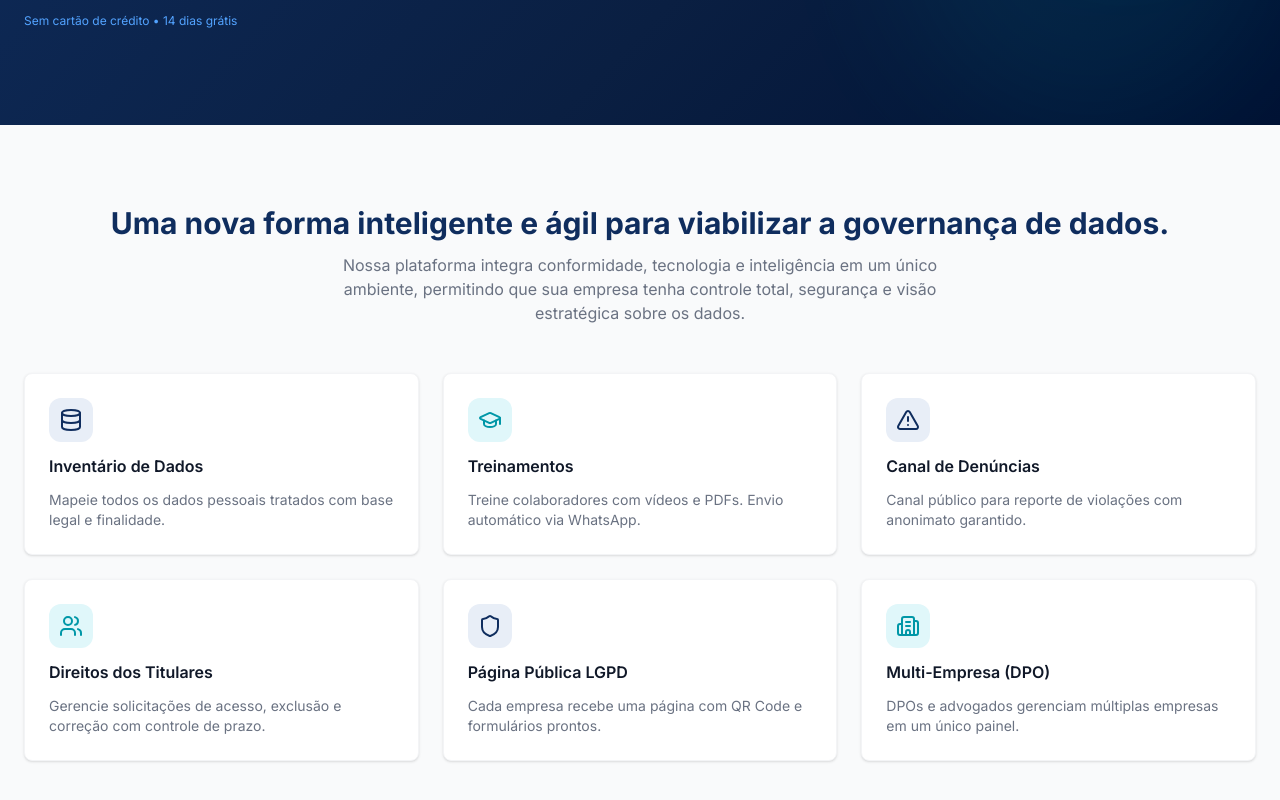
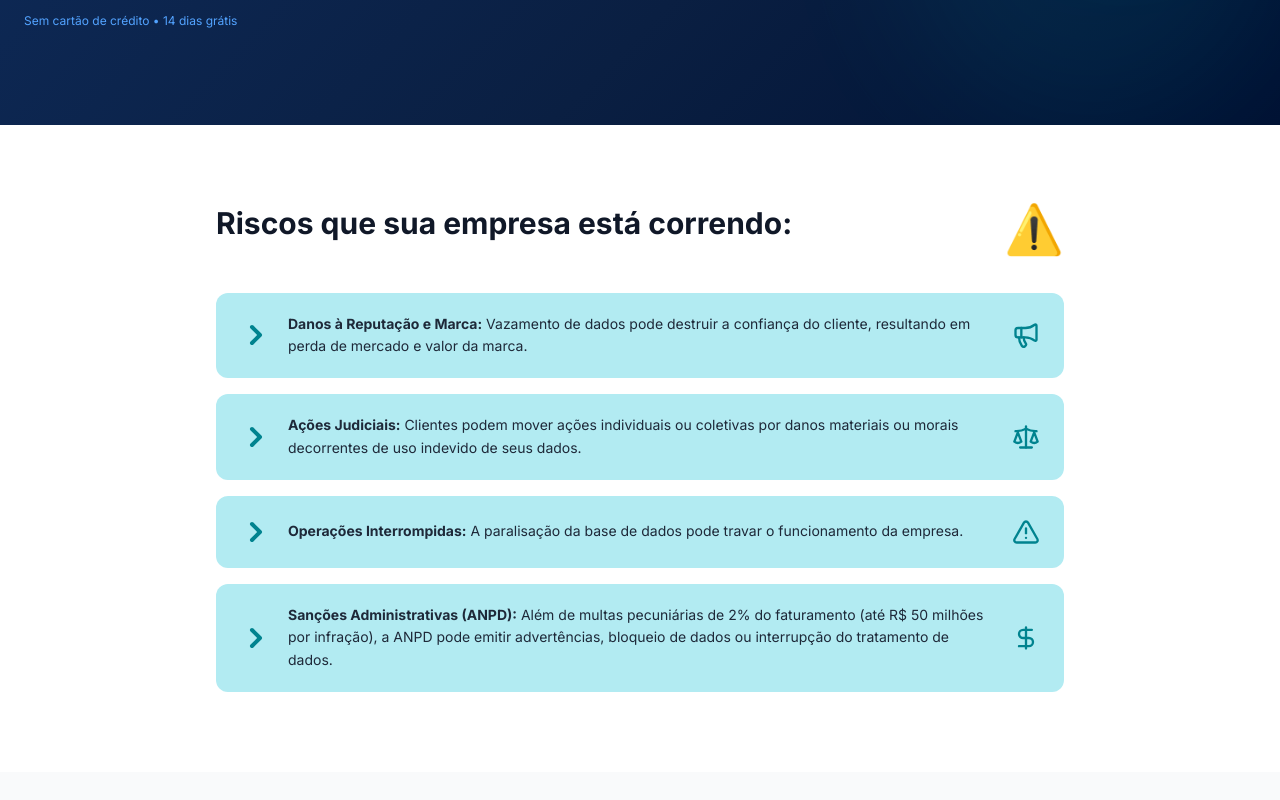
Before and after one commit to omatsudev/lgpd-platform, a Next.js app: page / in a window 1280 px wide. Shown: the part 520-1320 px from the top of the page. Built offline with nearby package versions, Linux system fonts and the light colour scheme.

Commit message:
feat: adicionar seção 'Riscos que sua empresa está correndo' na home

```diff
--- a/app/page.tsx
+++ b/app/page.tsx
@@ -1,6 +1,6 @@
 import Link from 'next/link'
 import Image from 'next/image'
-import { Database, GraduationCap, AlertTriangle, Users, CheckCircle, ArrowRight, Building2, Shield, Lock } from 'lucide-react'
+import { Database, GraduationCap, AlertTriangle, Users, CheckCircle, ArrowRight, Building2, Shield, Lock, Megaphone, Scale, DollarSign, ChevronRight } from 'lucide-react'
 import { Button } from '@/components/ui/button'
 import { Card, CardContent } from '@/components/ui/card'
 
@@ -128,6 +128,54 @@ export default function HomePage() {
         </div>
       </section>
 
+      {/* Riscos */}
+      <section id="riscos" className="py-20 bg-white">
+        <div className="max-w-4xl mx-auto px-6">
+          <div className="flex items-start justify-between mb-10">
+            <h2 className="text-2xl lg:text-3xl font-bold text-gray-900">
+              Riscos que sua empresa está correndo:
+            </h2>
+            <span className="text-5xl ml-4 flex-shrink-0">⚠️</span>
+          </div>
+
+          <div className="space-y-4">
+            {[
+              {
+                icon: Megaphone,
+                title: 'Danos à Reputação e Marca:',
+                text: 'Vazamento de dados pode destruir a confiança do cliente, resultando em perda de mercado e valor da marca.',
+              },
+              {
+                icon: Scale,
+                title: 'Ações Judiciais:',
+                text: 'Clientes podem mover ações individuais ou coletivas por danos materiais ou morais decorrentes de uso indevido de seus dados.',
+              },
+              {
+                icon: AlertTriangle,
+                title: 'Operações Interrompidas:',
+                text: 'A paralisação da base de dados pode travar o funcionamento da empresa.',
+              },
+              {
+                icon: DollarSign,
+                title: 'Sanções Administrativas (ANPD):',
+                text: 'Além de multas pecuniárias de 2% do faturamento (até R$ 50 milhões por infração), a ANPD pode emitir advertências, bloqueio de dados ou interrupção do tratamento de dados.',
+              },
+            ].map((item) => (
+              <div key={item.title} className="flex items-center gap-4 rounded-xl px-6 py-5" style={{ background: '#b2ebf2' }}>
+                {/* Arrow */}
+                <ChevronRight className="h-8 w-8 flex-shrink-0" style={{ color: '#00838f' }} strokeWidth={3} />
+                {/* Text */}
+                <p className="flex-1 text-sm text-gray-800 leading-relaxed">
+                  <span className="font-bold">{item.title}</span>{' '}{item.text}
+                </p>
+                {/* Icon */}
+                <item.icon className="h-7 w-7 flex-shrink-0" style={{ color: '#00838f' }} />
+              </div>
+            ))}
+          </div>
+        </div>
+      </section>
+
       {/* Features */}
       <section id="features" className="py-20 bg-gray-50">
         <div className="max-w-7xl mx-auto px-6">
```
